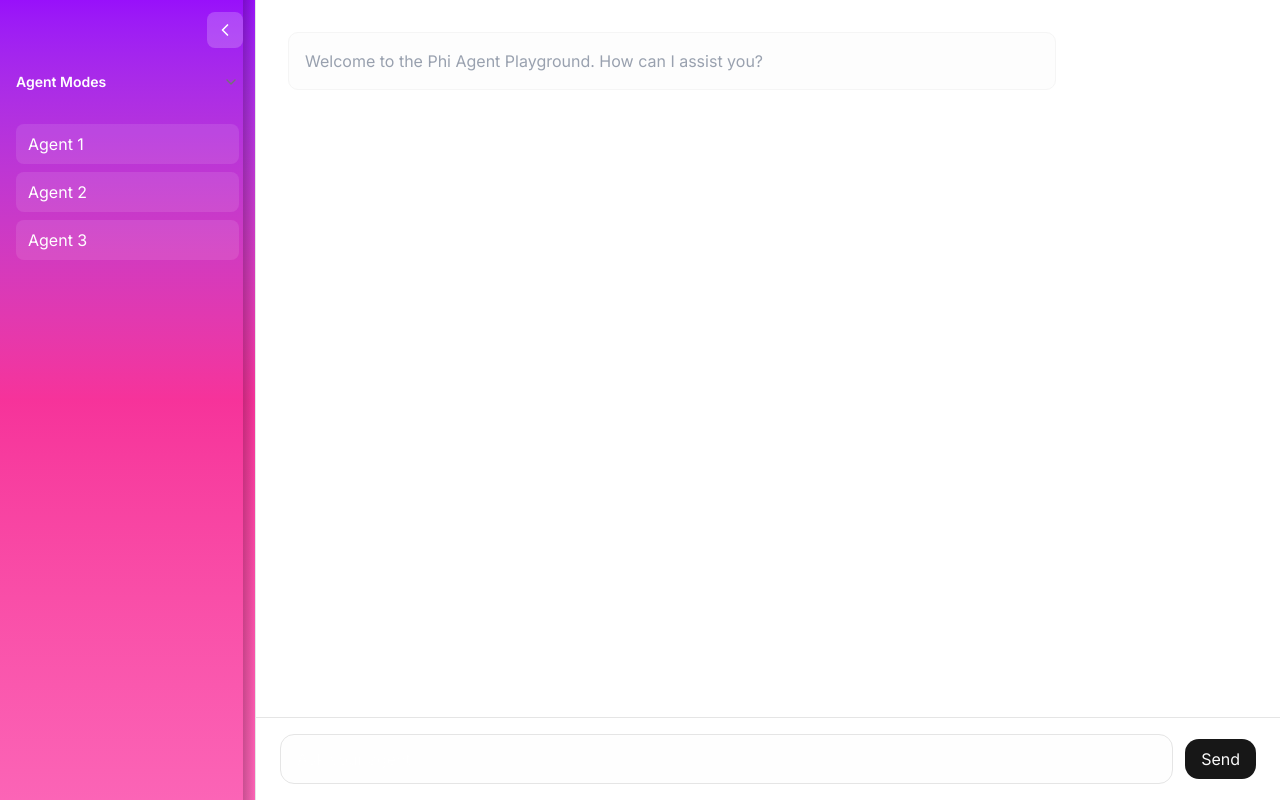
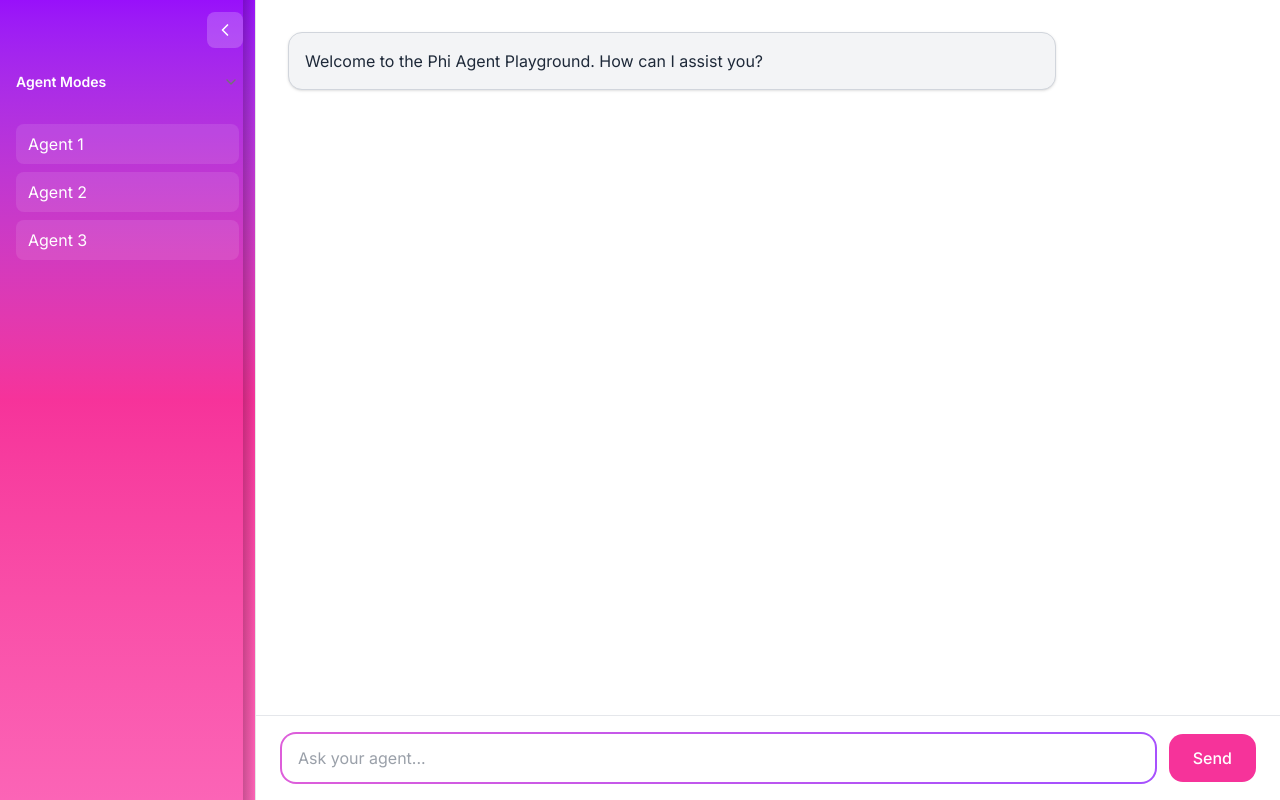
Before and after one commit to ASTRA45/Phi.Ai, a Next.js app in the folder frontend/phi/: page /get-started in a window 1280 px wide. Built offline with nearby package versions, Linux system fonts and the light colour scheme.

Commit message:
chore: fixed get-started layout

```diff
--- a/frontend/phi/app/get-started/page.tsx
+++ b/frontend/phi/app/get-started/page.tsx
@@ -5,64 +5,82 @@ import { Sidebar } from "@/components/layout/sidebar";
 
 export default function GetStartedPage() {
   const [messages, setMessages] = useState([
-    { id: 1, role: "system", content: "Welcome to the Phi Agent Playground. How can I assist you?" },
+    {
+      id: 1,
+      role: "system",
+      content: "Welcome to the Phi Agent Playground. How can I assist you?",
+    },
   ]);
 
   return (
-    <div className="flex h-screen bg-background">
-      {/* Sidebar */}
+    <div className="flex h-screen overflow-hidden">
+
+      {/* SIDEBAR */}
       <Sidebar />
 
-      {/* Main Chat Area */}
-      <div className="flex flex-col flex-1">
+      {/* MAIN CHAT AREA */}
+      <div className="flex flex-col flex-1 bg-white">
 
-        {/* Chat Messages */}
+        {/* MESSAGES DISPLAY */}
         <div className="flex-1 overflow-y-auto p-8 space-y-6">
           {messages.map((m) => (
+            <div key={m.id} className="max-w-3xl">
               <div
-              key={m.id}
-              className={`max-w-3xl ${
-                m.role === "system" ? "text-gray-400" : "text-white"
-              }`}
+                className="p-4 rounded-xl bg-gray-100
+                           border border-gray-300 shadow-sm
+                           text-gray-800"
               >
-              <div className="p-4 rounded-lg bg-muted/20 border border-muted">
                 {m.content}
               </div>
             </div>
           ))}
         </div>
 
-        {/* Chat Input */}
-        <div className="border-t px-6 py-4">
+        {/* CHAT INPUT SECTION */}
+        <div className="border-t border-gray-200 bg-white px-6 py-4">
+
           <form
             className="flex items-center gap-3"
             onSubmit={(e) => {
               e.preventDefault();
-              const form = e.currentTarget;
-              const input = (form.elements.namedItem("prompt") as HTMLInputElement);
-              const value = input.value.trim();
-              if (!value) return;
+              const input = e.currentTarget.elements.namedItem(
+                "prompt"
+              ) as HTMLInputElement;
+
+              if (!input.value.trim()) return;
 
               setMessages((prev) => [
                 ...prev,
-                { id: Date.now(), role: "user", content: value },
+                {
+                  id: Date.now(),
+                  role: "user",
+                  content: input.value,
+                },
               ]);
 
               input.value = "";
             }}
           >
+            {/* Animated Gradient Border */}
+            <div className="animated-border flex-1 rounded-xl">
               <input
                 name="prompt"
                 placeholder="Ask your agent..."
-              className="flex-1 rounded-xl border bg-muted/10 px-4 py-3 focus:outline-none"
+                className="w-full bg-white px-4 py-3 rounded-xl
+                           text-gray-700 focus:outline-none"
               />
+            </div>
+
+            {/* Pink Send Button */}
             <button
               type="submit"
-              className="bg-primary text-primary-foreground px-4 py-2 rounded-xl"
+              className="px-6 py-3 rounded-xl text-white font-medium
+                         bg-pink-500 hover:bg-pink-600 transition"
             >
               Send
             </button>
           </form>
+
         </div>
       </div>
     </div>
--- a/frontend/phi/app/globals.css
+++ b/frontend/phi/app/globals.css
@@ -120,3 +120,23 @@
     @apply bg-background text-foreground;
   }
 }
+/* Animated gradient border for chat input */
+.animated-border {
+  position: relative;
+  border-radius: 16px;
+  padding: 2px; /* thickness of the animated border */
+  background: linear-gradient(
+    90deg,
+    #ff66c4,
+    #a450ff,
+    #ff66c4
+  );
+  background-size: 300% 300%;
+  animation: borderFlow 5s ease infinite;
+}
+
+@keyframes borderFlow {
+  0% { background-position: 0% 50%; }
+  50% { background-position: 100% 50%; }
+  100% { background-position: 0% 50%; }
+}
```
Lines whose indentation alone changed are shown as unchanged.
